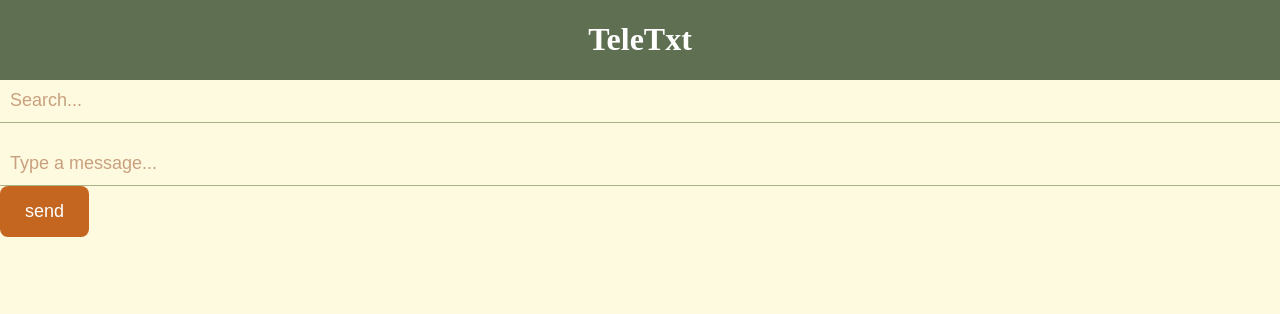
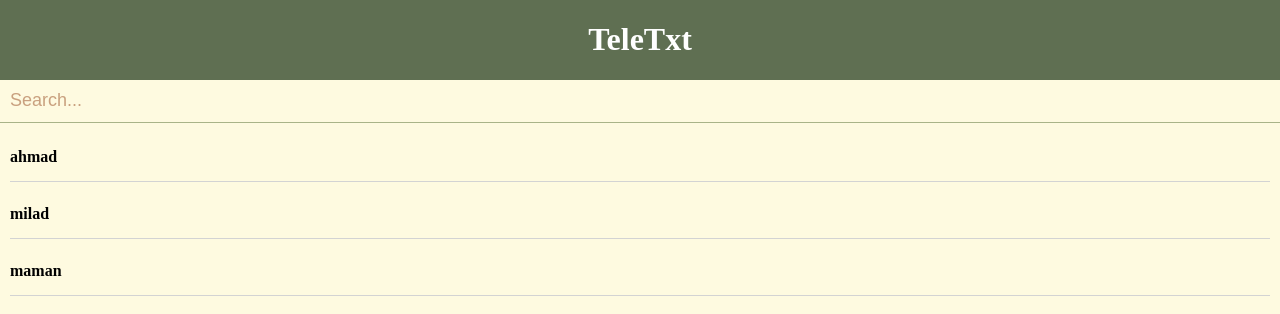
Before and after one commit to marzie-nd/teletxt, a React (Create React App) app: page /chats in a window 1280 px wide. Shown: the top 314 px of the page. Built offline with nearby package versions, Linux system fonts and the light colour scheme.

Commit message:
WIP: on Chatpage's user

```diff
--- /dev/null
+++ b/src/components/ChatHistory.jsx
@@ -0,0 +1,11 @@
+import React from 'react'
+
+const ChatHistory = () => {
+  return (
+    <div>
+
+    </div>
+  )
+}
+
+export default ChatHistory
--- a/src/components/ChatItem.jsx
+++ /dev/null
@@ -1,18 +0,0 @@
-import "./ChatItem.scss";
-
-const ChatItem = ({ users, name, hasUnread, children }) => {
-  return (
-    <div className="chatItem">
-      {users.map((user) => (
-        <div key={user} className="userItem">
-          <div>{user}</div>
-          <div style={{ fontWeight: hasUnread ? "bold" : "normal" }}>
-            {children}
-          </div>
-        </div>
-      ))}
-    </div>
-  );
-};
-
-export default ChatItem;
--- a/src/components/ChatList.jsx
+++ b/src/components/ChatList.jsx
@@ -1,9 +1,17 @@
-import ChatItem from "../components/ChatItem";
-const ChatList = ({children}) => {
+import './ChatList.scss'
+
+const ChatList = ({ users, name, hasUnread, children }) => {
   return (
-    <>
-      {children}
-    </>
+    <div className="chatList">
+      {users.map((user) => (
+        <div key={user} className="userItem">
+          <h4>{user}</h4>
+          <div style={{ fontWeight: hasUnread ? "bold" : "normal" }}>
+            {children}
+          </div>
+        </div>
+      ))}
+    </div>
   );
 };
 
--- a/src/components/ChatItem.scss
+++ b/src/components/ChatList.scss
@@ -1,4 +1,4 @@
-.chatItem {
+.chatList {
     display: flex;
     flex-direction: column;
     justify-content: flex-start;
--- a/src/components/ChatPage.jsx
+++ b/src/components/ChatPage.jsx
@@ -1,13 +1,15 @@
-import React from 'react'
+import { useState } from 'react';
+import ChatHistory from './ChatHistory';
+import MessageInput from './MessageInput';
 
-const ChatPage = ({ selectedUser, messages }) => {
+const ChatPage = ({ user, selectedUser }) => {
+  const [messages, setMessages] = useState([]);
+
   return (
     <div className='chatPage'>
       <h2>{selectedUser}</h2>
-      <p>{messages}</p>
-      <input type='text'
-      placeholder='Type a message...' />
-      <button>send</button>
+      <ChatHistory messages={messages} user={user} />
+      <MessageInput />
     </div>
   )
 }
--- /dev/null
+++ b/src/components/MessageInput.jsx
@@ -0,0 +1,11 @@
+import React from 'react'
+
+const Messagenput = () => {
+  return (
+    <div>
+
+    </div>
+  )
+}
+
+export default Messagenput
--- a/src/pages/Chats.jsx
+++ b/src/pages/Chats.jsx
@@ -1,4 +1,3 @@
-import ChatItem from "../components/ChatItem";
 import ChatList from "../components/ChatList";
 import Header from "../components/Header";
 import Search from "../components/Search";
@@ -16,14 +15,10 @@ const Chats = () => {
       <Header />
       <Search />
       <div>
-        {!selectedUser ? (
-          <ChatPage />
+        {selectedUser ? (
+          <ChatPage user={selectedUser} />
         ) : (
-          // <ChatList>
-            <ChatItem users={users} hasUnread={true}>
-              Hello
-            </ChatItem>
-          // </ChatList>
+          <ChatList users={users} hasUnread={true} />
         )}
       </div>
     </div>
```
Also changed, not shown: src/components/ChatHistory.scss (added), src/components/MessageInput.scss (added).
